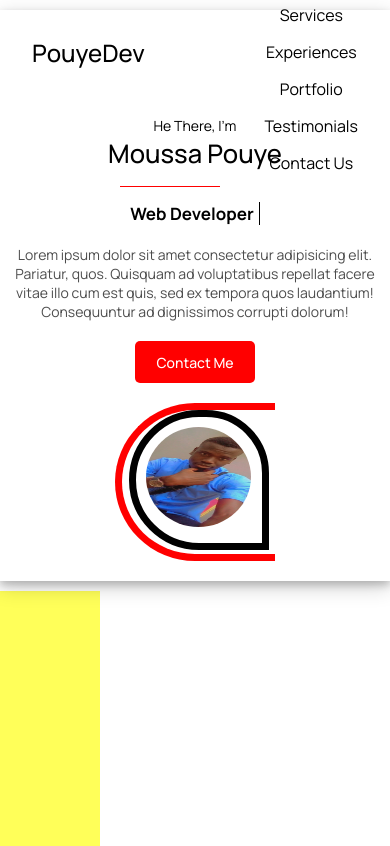
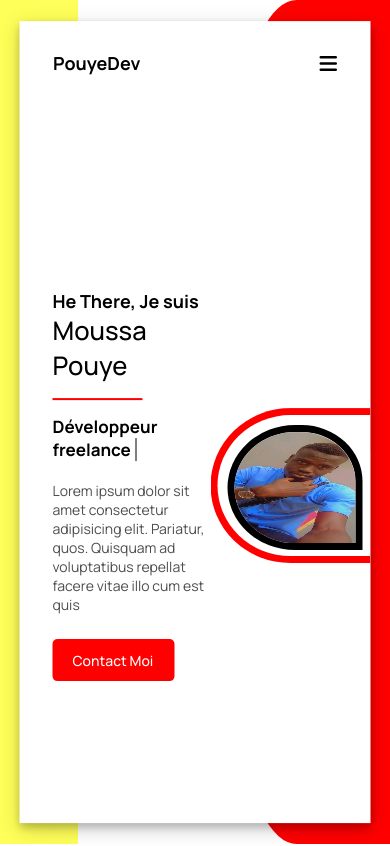
Before and after one commit to Moussa-pouye05/portfolio, a plain HTML site: page index.html in a window 390 px wide. Shown: the top 846 px of the page. Drawn offline with Linux system fonts and the light colour scheme.

Commit message:
modification Responsive

```diff
--- a/index.html
+++ b/index.html
@@ -4,6 +4,8 @@
     <meta charset="UTF-8">
     <meta name="viewport" content="width=device-width, initial-scale=1.0">
     <link rel="stylesheet" href="styles.css">
+    <link rel="stylesheet" href="https://cdnjs.cloudflare.com/ajax/libs/font-awesome/6.0.0/css/all.min.css" />
+
     <title>Mon portefolio</title>
 </head>
 <body>
@@ -13,24 +15,41 @@
                 <div class="logo">
                     <p>PouyeDev</p>
                 </div>
-                <ul>
-                    <li><a href="#home">Home</a></li>
-                    <li><a href="#about">About Us</a></li>
+                <ul id="nav-list">
+                    <li><a href="#home">Accueil</a></li>
+                    <li><a href="#about">A propos</a></li>
                     <li><a href="#projects">Services</a></li>
-                    <li><a href="#contact">Experiences</a></li>
+                    <li><a href="#contact">Expériences</a></li>
                     <li><a href="#contact">Portfolio</a></li>
-                    <li><a href="#contact">Testimonials</a></li>
-                    <li><a href="#contact">Contact Us</a></li>
+                    <li><a href="#contact">Témoignage</a></li>
+                    <li><a href="#contact">Contact</a></li>
                 </ul>
+                <div class="menu-list" onclick="toggleMenu()">
+                    <i class="fa-solid fa-bars"></i>
+                </div>
+                <script>
+                    let menulist = document.getElementById("nav-list")
+                    menulist.style.maxHeight = "0px";
+
+                    function toggleMenu(){
+                        if(menulist.style.maxHeight == "0px"){
+                            menulist.style.maxHeight = "335px";
+                        }else{
+                            menulist.style.maxHeight = "0px";
+                        }
+
+                    }
+
+                </script>
             </nav>
             <div class="content">
                 <div class="content-gauche">
-                    <p><span class="there">He There, I'm</span><br><span class="moussa">Moussa Pouye</span></p>
+                    <p><span class="there">He There, Je suis</span><br><span class="moussa">Moussa Pouye</span></p>
                     <hr>
-                    <p><span class="web">Web Developer </span></p>
-                    <p class="desc">Lorem ipsum dolor sit amet consectetur adipisicing elit. Pariatur, quos. Quisquam ad voluptatibus repellat facere vitae illo cum est quis, sed ex tempora quos laudantium! Consequuntur ad dignissimos corrupti dolorum!</p>
+                    <p><span class="web">Développeur freelance </span></p>
+                    <p class="desc">Lorem ipsum dolor sit amet consectetur adipisicing elit. Pariatur, quos. Quisquam ad voluptatibus repellat facere vitae illo cum est quis</p>
                     <div class="bouton">
-                        <button>Contact Me</button>
+                        <button>Contact Moi</button>
                     </div>
                 </div>
                 <div class="content-droite">
--- a/styles.css
+++ b/styles.css
@@ -35,8 +35,8 @@
     top: 50%;
     left: 50%;
     transform: translate(-50%, -50%);
-    width: 96%;
-    height: 96%;
+    width: 90%;
+    height: 95%;
     background-color: white;
     box-shadow: 0 4px 8px 0 rgba(0, 0, 0, 0.2),0 6px 20px 0 rgba(0, 0, 0, 0.19);
     z-index: 1;
@@ -47,18 +47,22 @@ nav{
     display: flex;
     justify-content: space-between;
     align-items: center;
-    padding: 1rem 2rem;
+    padding: 1rem 2.1rem;
 }
 .card ul{
     display:flex;
     align-items:center;
     justify-content: space-between;
-    gap: 15px;
+    gap: 18px;
     list-style: none;
+    font-weight: bold;
 }
 .card ul li a{
     text-decoration:none;
     color:rgb(0, 0, 0);
+}
+.menu-list{
+    display: none;
 }
 .logo p{
     font-size: 1.5rem;
@@ -71,12 +75,14 @@ nav{
     display: flex;
     justify-content: space-between;
     align-items: center;
+    margin-top: 0;
 }
 .content-gauche{
     margin-left: 33px;
 }
 .content-gauche .there{
     font-size: 14px;
+    font-weight: bold;
 }
 .content-gauche .moussa{
     font-size: 1.6rem;
@@ -93,9 +99,11 @@ nav{
 }
 hr{
     width: 100px;
-    border: none;
-    border-top: 1px solid red;
+    border: 1px solid red;
+    /* border-top: 1px solid red; */
     margin: 15px 0;
+    font-size: 10px;
+
 }
 .content-gauche .desc{
     font-size: 14px;
@@ -103,7 +111,7 @@ hr{
     margin: 20px 0;
 }
 .content-gauche .bouton{
-    width: 120px;
+    width: 122px;
     padding: 10px 20px;
     background-color: red;
     margin-top: 25px;
@@ -121,16 +129,16 @@ hr{
     text-align: center;
 }
 .bordure-rouge{
-    width: 620px;
-    height: 520px;
+    width: 618px;
+    height: 510px;
     border: 7px solid red;
     border-right: none;
     border-top-left-radius: 50%;
     border-bottom-left-radius: 50%;
 }
 .bordure-noire{
-    width: 560px;
-    height: 485px;
+    width: 555px;
+    height: 475px;
     border: 7px solid black;
 
     border-top-left-radius: 50%;
@@ -143,67 +151,68 @@ hr{
     height: 100%;
     margin: auto;
     display: block;
-    padding: 10px;
-    border-radius: 50%;
+    /* padding: 10px; */
+    /* border-radius: 50%; */
+    border-top-left-radius: 50%;
+    border-bottom-left-radius: 50%;
+    border-top-right-radius: 45%;
+
     /* object-fit: cover; */
 }
 @media screen and (max-width: 768px){
+  .logo p{
+    font-size: 18px;
+    font-weight: bold;
+  }
+  ul{
+    position: absolute;
+    top: 68px;
+    right: 0;
+    flex-direction: column;
+    overflow: hidden;
+    background-color: rgba(128, 128, 128, 0.596);
+    transition: all 0.2s ease-in;
+  }
+
+  ul li{
+    display: block;
+    width: 150px;
+    padding: 5px 25px;
+
+  }
+  ul li:hover{
+    background-color: grey;
+
+  }
+  .content-gauche .there{
+    font-size: 18px;
+    font-weight: bold;
+  }
   .container{
-        flex-direction: column;
+    width: 100%;
   }
-    .zone-jaune{
-        width: 100px;
+  .zone-blanc{
+    position: relative;
   }
-    .card{
-        width: 100%;
-        height: auto;
-        position:relative;
-        top:0;
-        left:0;
-        transform: translate(0,0);
-        margin: 10px 0;
-    }
-    nav ul{
-        flex-direction: column;
-        gap: 10px;
-    }
-    .content{
-        flex-direction: column;
-        height: auto;
-        gap: 20px;
-        padding: 20px 0;
-    }
-    .content-gauche{
-        margin-left: 0;
-        text-align: center;
-    }
-    .bordure-rouge, .bordure-noire{
-        width: 300px;
-        height: 300px;
-        margin: auto;
-    }
-    .bordure-noire img{
-        width: 125px;
-        height: 120px;
+  .zone-rouge{
+    position: absolute;
+    right: 0;
   }
   .bordure-rouge{
     width: 160px;
-        height: 158px;
+    height: 155px;
   }
   .bordure-noire{
-
-        width: 140px;
-        height: 140px;
+    width: 135px;
+    height: 125px;
   }
   hr{
-        width: 100px;
-        border: none;
-        border-top: 1px solid red;
-        margin: 15px 0;
-        position: relative;
-        left: 120px;
+    width: 90px;
   }
-    .content-gauche .bouton{
-        margin: 20px auto 0 auto;
+  .menu-list{
+    display: block;
+    font-size: 20px;
+    cursor: pointer;
   }
+
 }
```
Lines whose indentation alone changed are shown as unchanged.
